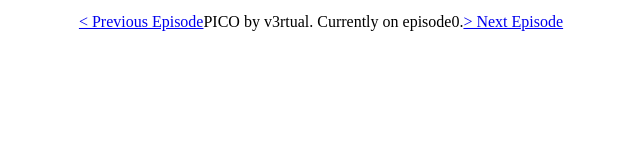
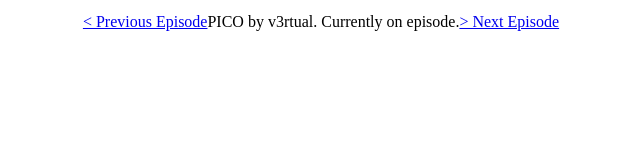
Before and after one commit to v3rtual/pico, a plain HTML site: page 1/index.html in a window 1280 px wide. Shown: the full height of the page, 319-959 px from the left. Drawn offline with Linux system fonts and the light colour scheme.

Commit message:
Update index.html

```diff
--- a/1/index.html
+++ b/1/index.html
@@ -1,7 +1,8 @@
 <html>
   <script>
     function episodenumbers() {
-      let episodenum = window.location.href.toString().slice(31).substring(0, episodenum.length - 1);
+      let episodenum = window.location.href.toString().slice(31)
+      episodenum = episodenum.substring(0, episodenum.length - 1);
       console.log(episodenum)
       document.getElementById("episodenumber").innerText = episodenum
       let disposablevar = episodenum.Number()--
```
